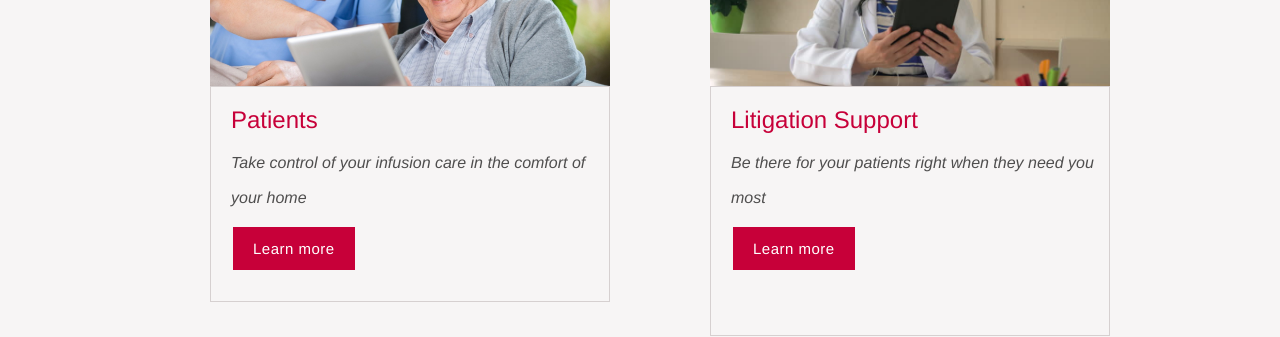
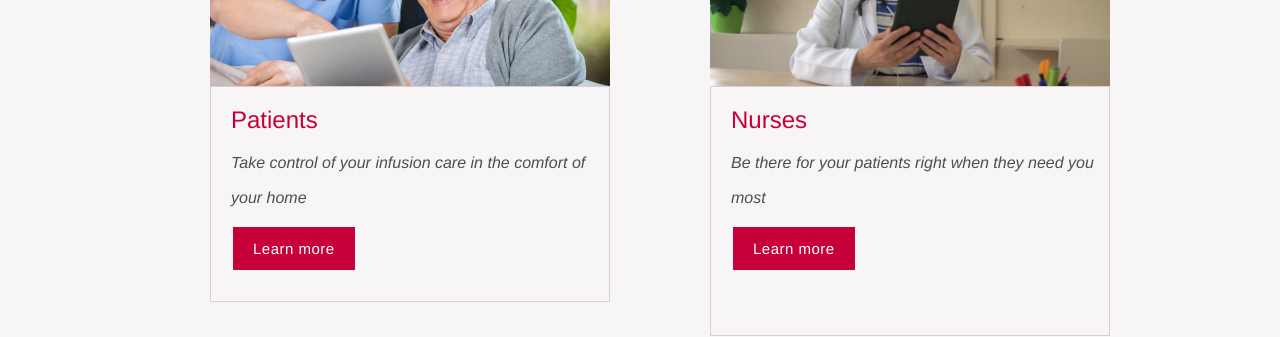
Before and after one commit to vezenwa/vezenwa.github.io, a Jekyll site: the page built from index.md, in a window 1280 px wide. Shown: the part 1024-1361 px from the top of the page. Built offline with Jekyll 4.4.1, drawn with Linux system fonts in a browser that asks for light colours.

Commit message:
Update home.html

```diff
--- a/_layouts/home.html
+++ b/_layouts/home.html
@@ -11,18 +11,6 @@
         <img class="banner-image" src="/images/nurseapp1.jpg">
      </div>
 
-    <!--
-    <div class="btn-group">
-    <form action= "{{ site.baseurl }}/services/technical-consulting/">
-        <button class="button" type="submit">TECHNICAL CONSULTING
-        </button>
-    </form>
-    <form action= "{{ site.baseurl }}/services/litigation-support/">
-        <button class="button" type="submit">LITIGATION SUPPORT
-        </button>
-    </form>
-    </div>
-      -->
 
     <div class="div4">
 
@@ -40,7 +28,7 @@
                 <div class="spacing">
                 <h2>Patients</h2>
                 <p style="color:#4F4E4E" class="post-hero center-text"><i>Take control of your infusion care in the comfort of your home</i></p>
-                <form action= "{{ site.baseurl }}/services/technical-consulting/">
+                <form action= "{{ site.baseurl }}/services/patients/">
                     <button class="button" type="submit">Learn more
                     </button>
                 </form>
@@ -52,7 +40,7 @@
                 <img src="/images/nurse2.jpg" width="400" height="220">
                 <div class="div2">
                 <div class="spacing">
-                <h2>Litigation Support</h2>
+                <h2>Nurses</h2>
                 <p style="color:#4F4E4E" class="post-hero center-text"><i>Be there for your patients right when they need you most</i></p>
                 <form action= "{{ site.baseurl }}/services/litigation-support/">
                     <button class="button" type="submit">Learn more
```
